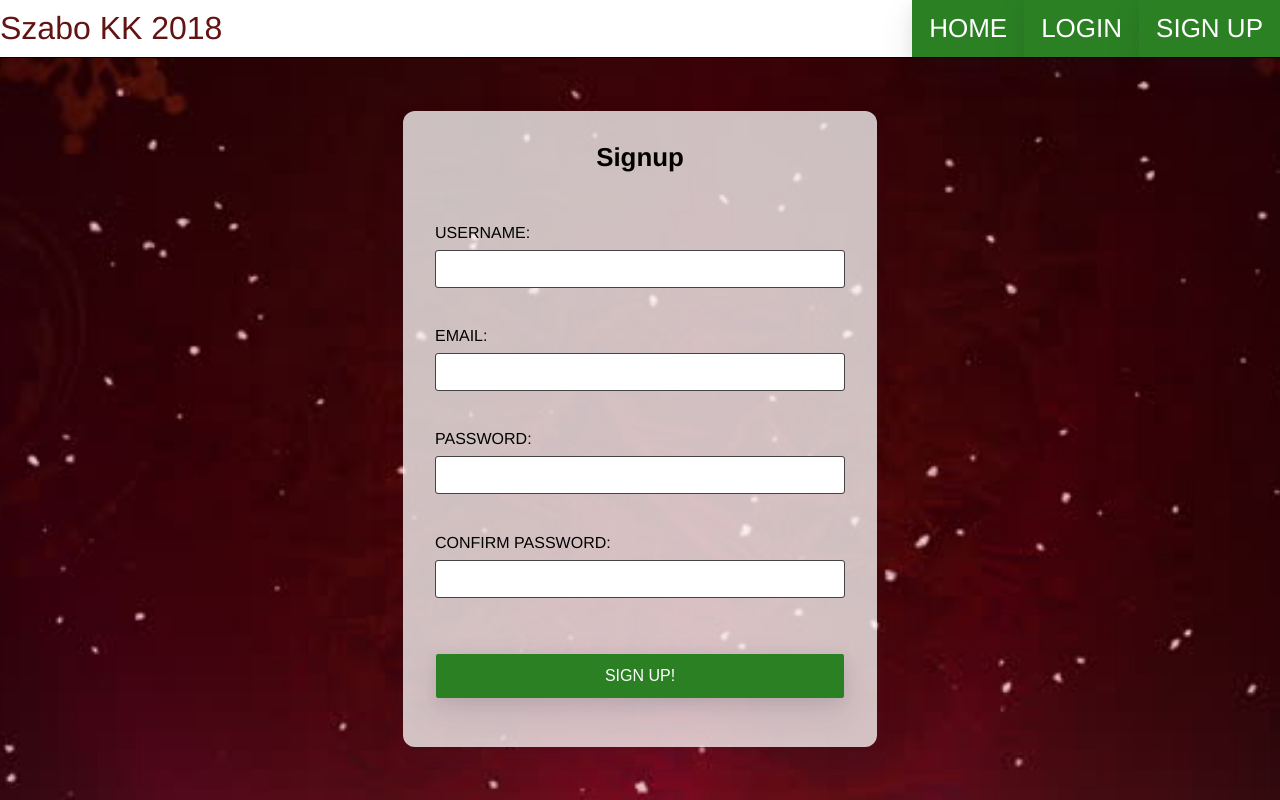
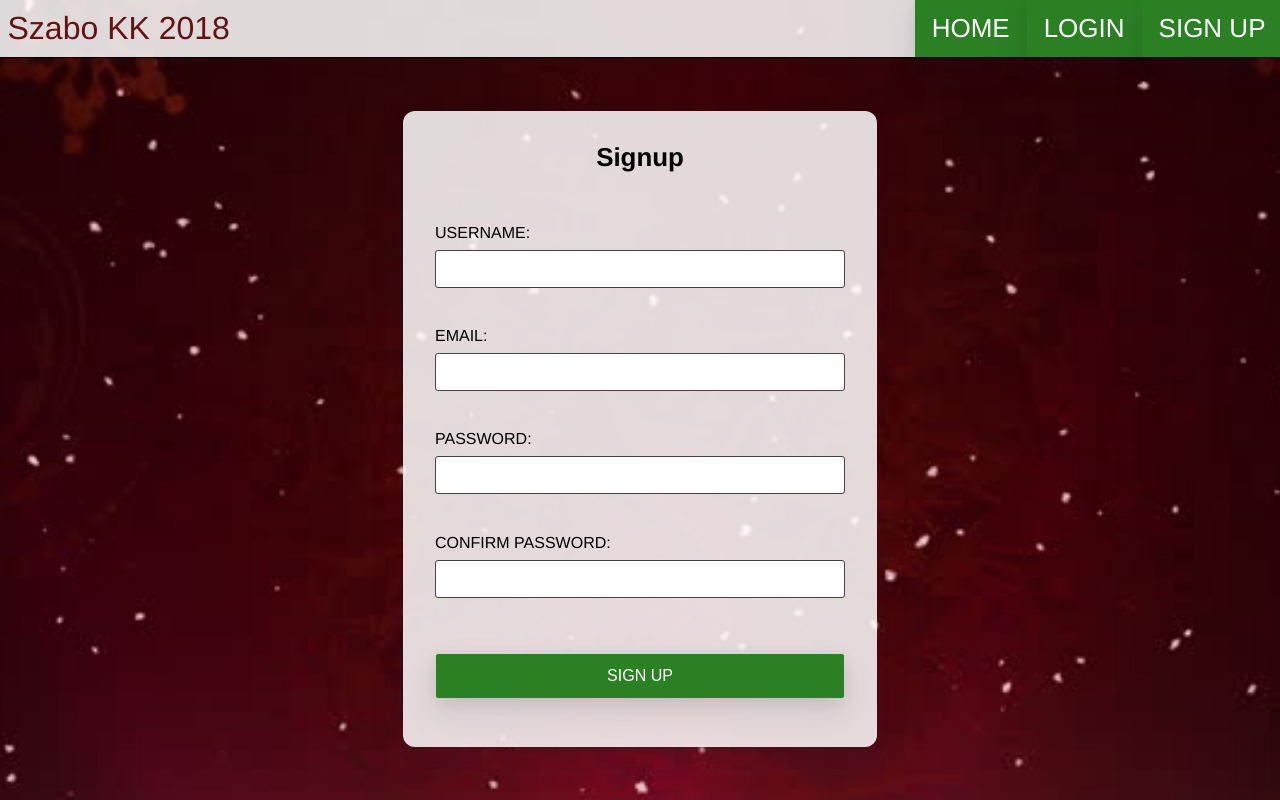
Before and after one commit to Aspekt1024/szabokk, a React app: page / in a window 1280 px wide. Both pictures are taken after a click on the element "SIGN UP". Built offline with nearby package versions, Linux system fonts and the light colour scheme.

Commit message:
updated signup message on submit. Wishlist item links check if http(s):// is present (and adds http:// if not). Minor style change (background transparency)

```diff
--- a/src/Components/Pages/Signup.js
+++ b/src/Components/Pages/Signup.js
@@ -1,4 +1,4 @@
-import React, { Component } from 'react'
+import React, { Component, Fragment } from 'react'
 import UserSignupDetails from '../API/Requests/Models/UserSignupDetails'
 
 class Signup extends Component {
@@ -10,14 +10,23 @@ class Signup extends Component {
             email: '',
             password1: '',
             password2: '',
-            isLoading: false
+            isLoading: false,
+            isSubmitted: false
         }
     }
 
     render() {
         return (
-            <form onSubmit={ this.handleSubmit } className='kk-form'>
+            <form className='kk-form'>
                 <h1>Signup</h1>
+                {this.state.isSubmitted ?
+                    <div className='kk-text'>
+                        Hey, {this.state.username}!<br /><br />
+                        A verification email has been sent to {this.state.email}.<br />
+                        Click the Verify Email link in the email, then you'll be able to log in!
+                    </div>
+                :
+                    <Fragment>
                         <label>Username: </label>
                         <input type='input' value={ this.state.username } onChange={ this.handleUsernameChange } />
                         <br />
@@ -30,11 +39,12 @@ class Signup extends Component {
                         <label>Confirm Password: </label>
                         <input type='password' value={ this.state.password2 } onChange={ this.handlePassword2Change } />
                         <br />
-                <input
-                    type='submit'
-                    value='Sign Up!'
+                        <input type='submit'
+                            value='Sign Up'
                             className={ this.state.isLoading ? 'kk-button-disabled' : 'kk-button' }
-                />
+                            onClick={ this.handleSubmit } />
+                    </Fragment>
+                }
             </form>
         )
     }
@@ -87,9 +97,9 @@ class Signup extends Component {
 
     gotSignupResponse = (message, error) => {
         if (error !== '') {
-            alert(error)
+            this.gotSignupError(error)
         } else {
-            alert(message)
+            this.setState({ isSubmitted: true })
         }
     }
 
--- a/src/Components/Wishlist/WishlistItem.js
+++ b/src/Components/Wishlist/WishlistItem.js
@@ -95,6 +95,14 @@ class WishlistItem extends Component {
         e.preventDefault()
         if (!this.props.appState.isLoggedIn) return
 
+        var pattern = /https?:\/\/\w+.\w+/g
+        var details = this.state.itemDetails
+        var found = details.link.match(pattern)
+        if (found == null || found ==='') {
+            details.link = 'http://' + details.link
+            this.setState({ itemDetails: details })
+        }
+
         this.setState({ isSaving: true })
         var api = this.props.appState.api
         api.updateWishlistItem(this.state.itemDetails, this.gotUpdateResponse, this.gotUpdateError)
--- a/src/styles/_form.scss
+++ b/src/styles/_form.scss
@@ -25,7 +25,7 @@ $color-primary: #2b8023;
   width: 70vw;
   min-width: remy(270px);
   max-width: remy(410px);
-  background-color: rgba(255, 255, 255, 0.75);
+  background-color: rgba(255, 255, 255, 0.85);
   border-radius: 12px;
   box-shadow: 0 15px 35px rgba(50,50,93,.1), 0 5px 15px rgba(0,0,0,.07);
   color: black;
--- a/src/styles/_header.scss
+++ b/src/styles/_header.scss
@@ -2,8 +2,9 @@
 	color: rgb(100, 19, 19);
 	display: flex;
 	justify-content: space-between;
-	background-color: white;
+	background-color: rgba(255, 255, 255, 0.85);
 	font-size: calc(10px + 2vmin);
+	padding-left: 5px;
 }
 
 .header-container {
@@ -15,4 +16,5 @@
 .banner {
 	font-size: 32px;
 	align-items: center;
+	background-color: transparent;
 }
```
Lines whose indentation alone changed are shown as unchanged.
